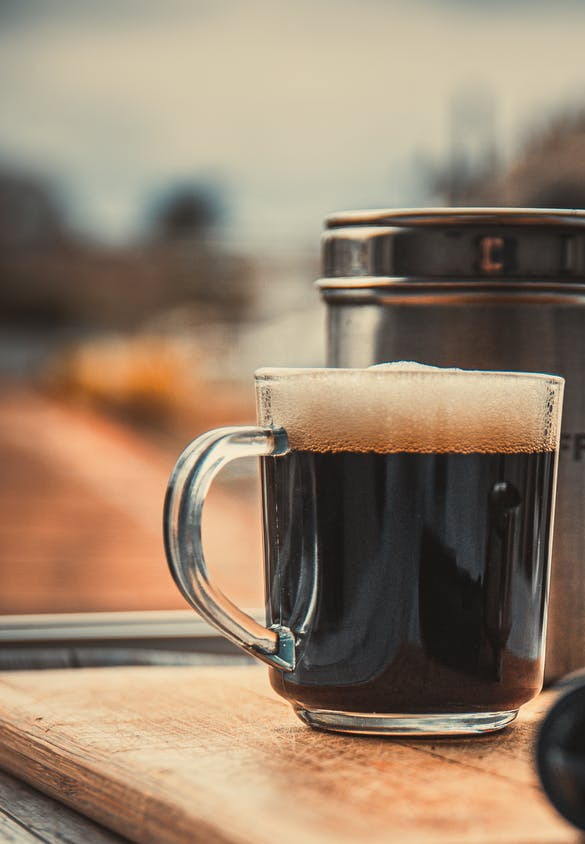
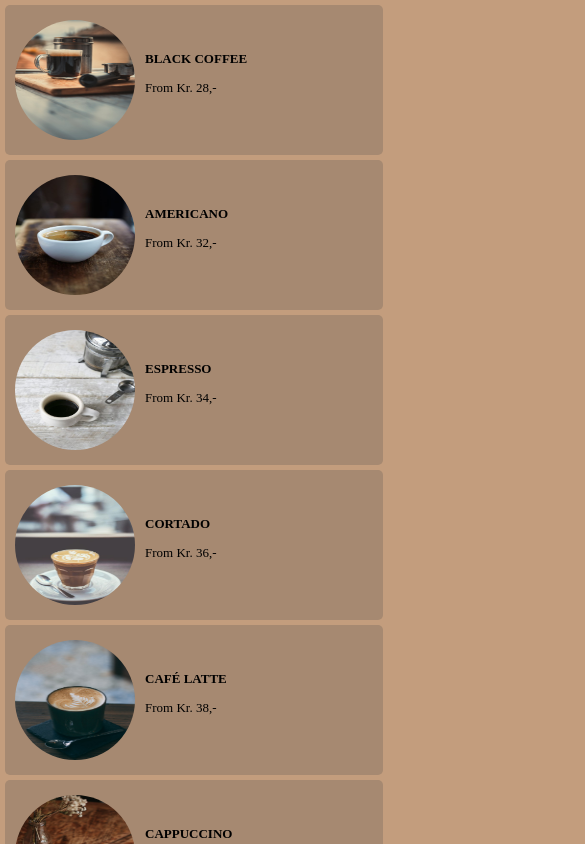
Before and after one commit to joakimgus/DS3801_Grensesnitt_Eksamen, a React (Create React App) app in the folder eksamen/: page / in a window 390 px wide. Shown: the top 844 px of the page, 585 px wide, since content can reach past the window. Built offline with nearby package versions, Linux system fonts and the light colour scheme.

Commit message:
added for iphone

```diff
--- a/eksamen/src/css/App.css
+++ b/eksamen/src/css/App.css
@@ -5,7 +5,7 @@ body {
 
 /* For iPhone X - App solution */
 @media screen
-    and (max-width : 375px) {
+    and (max-width : 812px) {
 
     .productCard {
         display: grid;
```
